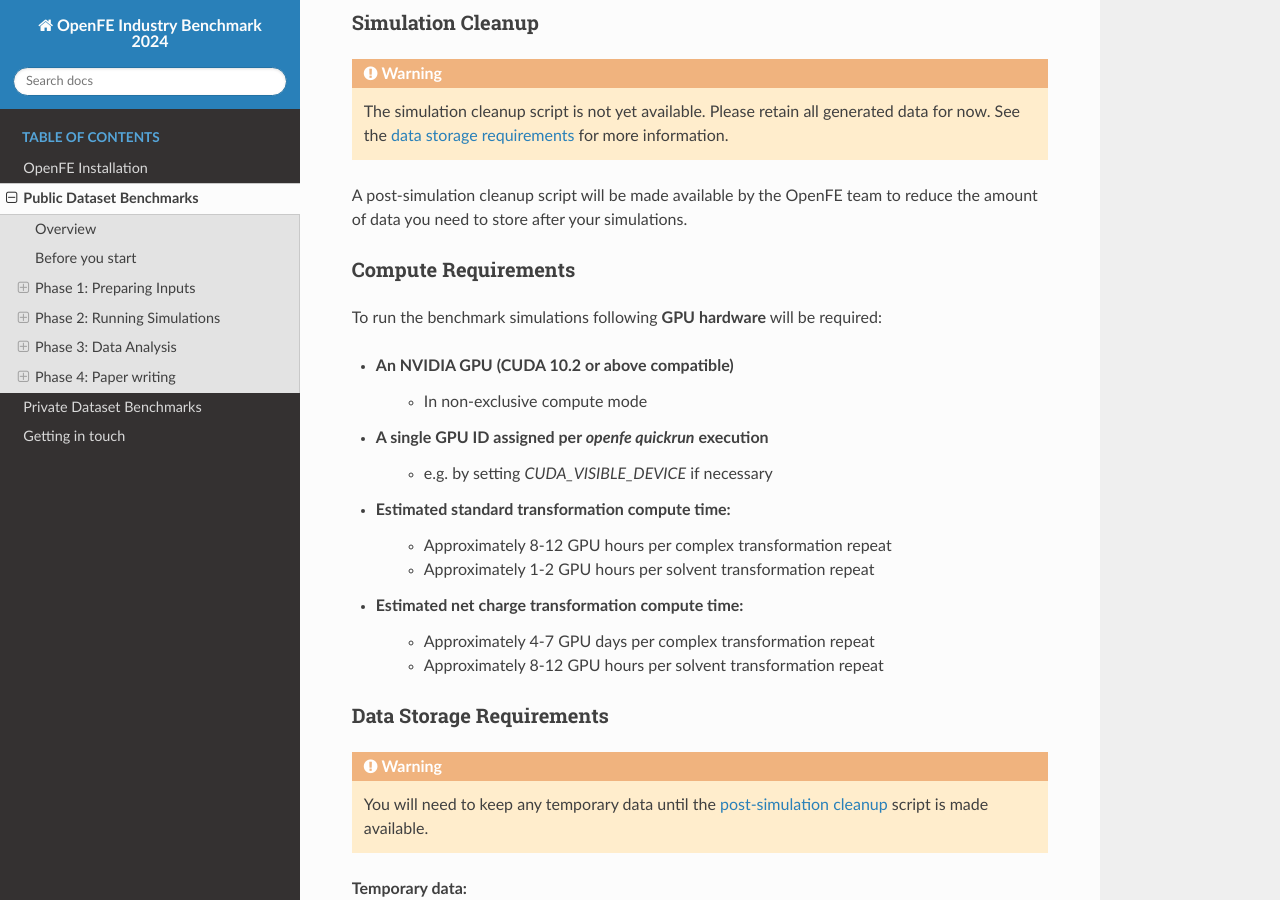
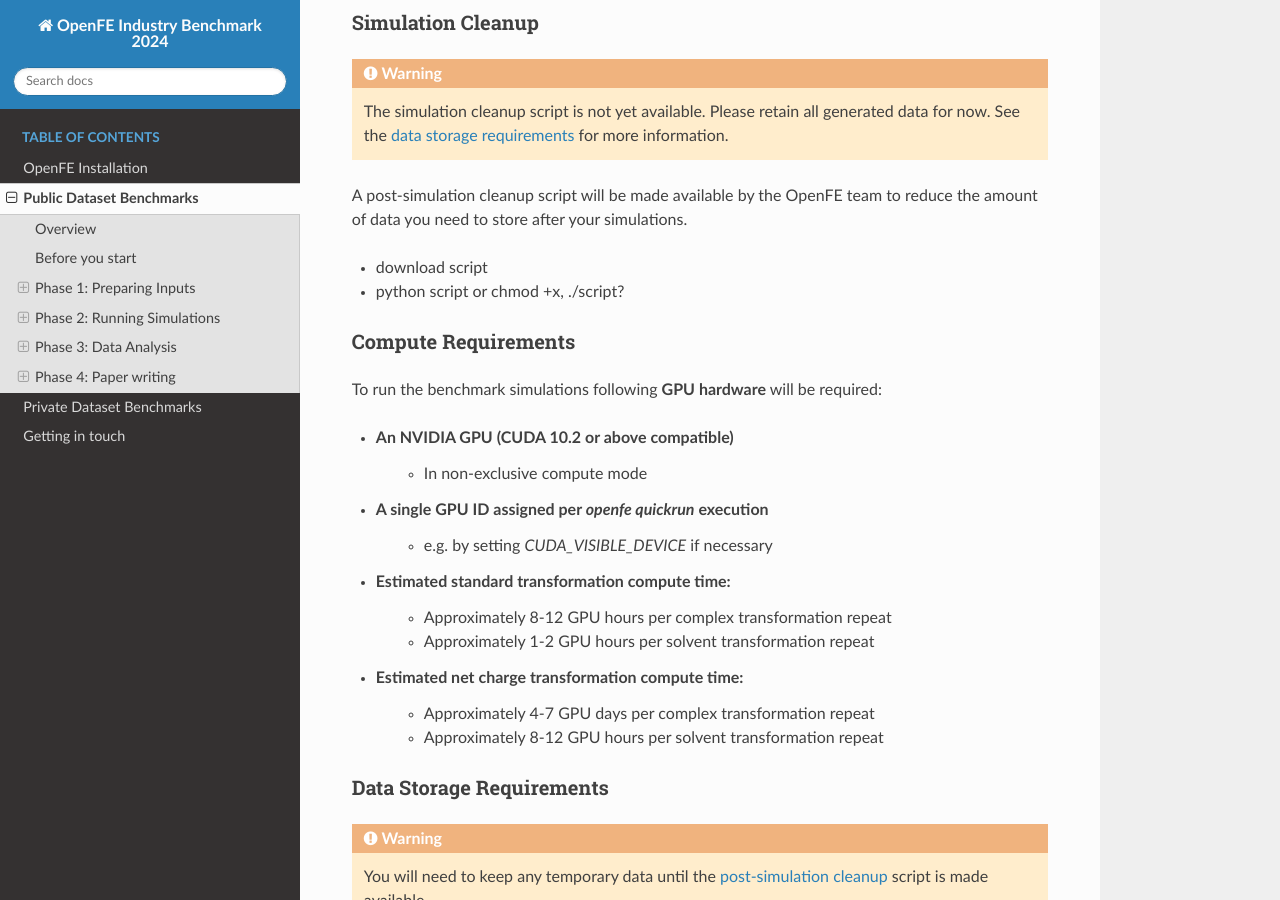
Before and after one commit to OpenFreeEnergy/IndustryBenchmarks2024, a Sphinx documentation site: the page built from docs/source/public/overview.rst, in a window 1280 px wide and 900 px high, scrolled down 5312 px. Built offline with Sphinx 7.4.7 and the Read the Docs theme 2.0.0, drawn with Linux system fonts in a browser that asks for light colours.

Commit message:
some quick notes on how to run script TODO

```diff
--- a/docs/source/public/overview.rst
+++ b/docs/source/public/overview.rst
@@ -229,6 +229,9 @@
 
 A post-simulation cleanup script will be made available by the OpenFE team to reduce the amount of data you need to store after your simulations.
 
+* download script
+* python script or chmod +x, ./script?
+
 
 Compute Requirements
 ====================
```
